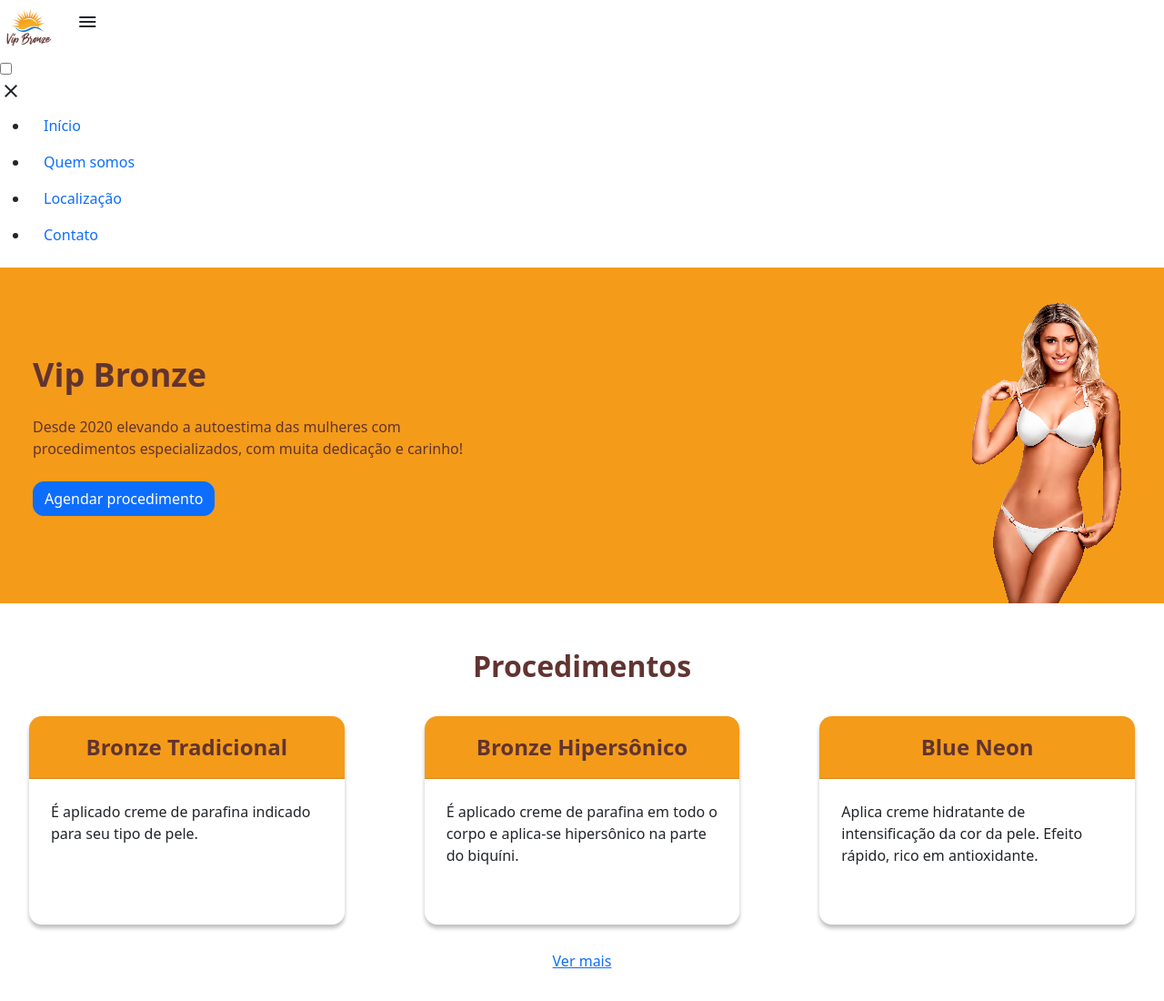
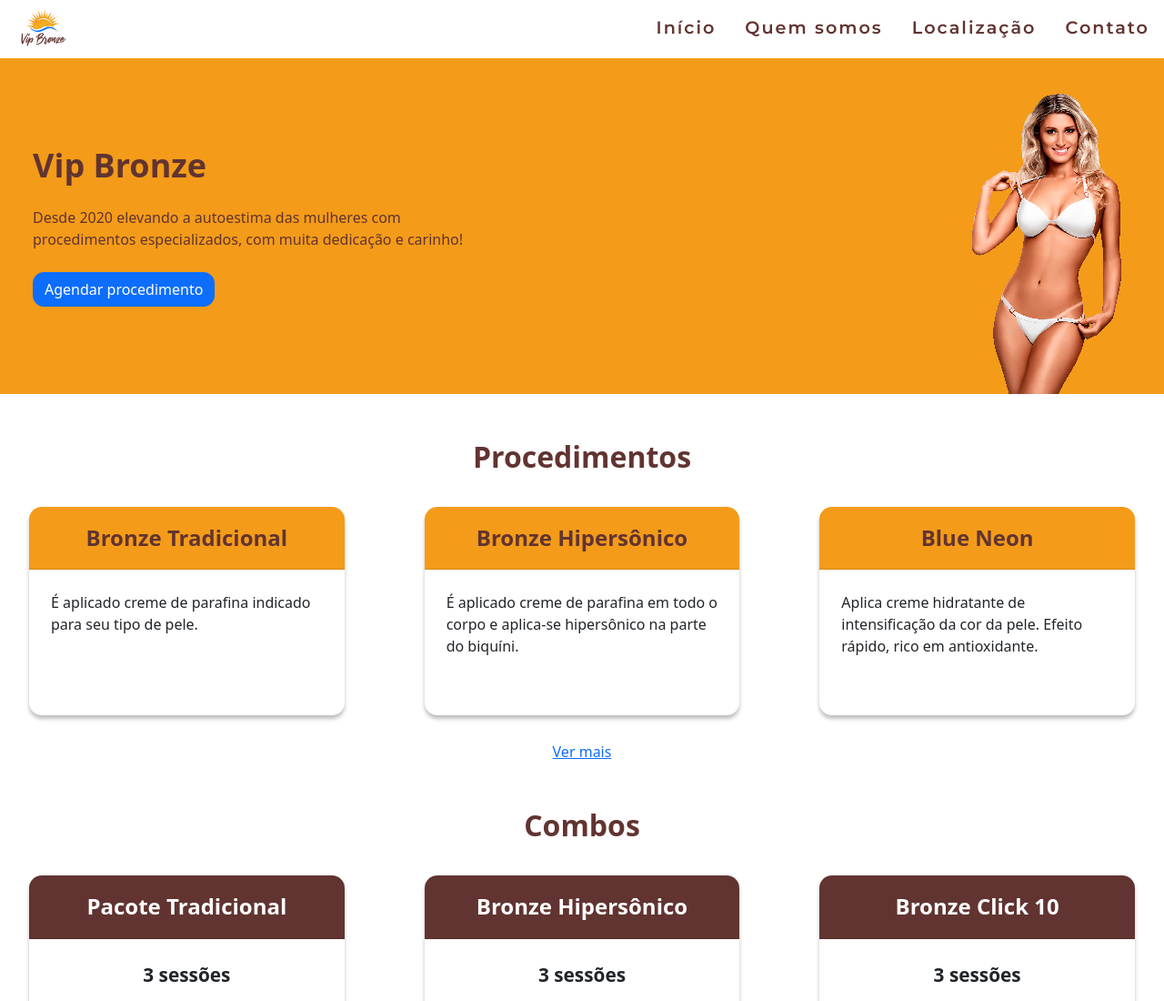
Before and after one commit to MatheusRoichman/Vip-Bronze, a plain HTML site: page public/index.html in a window 1280 px wide. Shown: the top 1100 px of the page at 91% size. Drawn offline with nearby package versions, Linux system fonts and the light colour scheme; a script that the page names is missing.

Commit message:
Estilização do menu sidebar movida para main.css

```diff
--- a/public/css/main.css
+++ b/public/css/main.css
@@ -38,6 +38,96 @@
 	height: 4rem;
 }
 
+input[type="checkbox"]{
+	display: none;
+}
+.container-logo{
+	display: flex;
+	padding: 0 1rem;
+	align-items: center;
+	justify-content: space-between;
+}
+label .icon-menu{
+	font-size: 1.8rem;
+	margin-top: .8rem;
+}
+.container-menu{
+	top: 0;
+	left: -120vw;
+	width: 100vw;
+	height: 100vh;
+	z-index: 5000;
+	display: flex;
+	transition: 1s;
+	position: fixed;
+	align-items: center;
+	background:  var(--yellow);
+	justify-content: center;
+}
+.container-menu .close{
+	top: 2%;
+	left: -35vw;
+	transition: 1s;
+	position: fixed;
+}
+.container-menu .menu{
+	display: flex;
+	list-style: none;
+	padding-left: 1rem;
+	align-items: center;
+	flex-direction: column;
+	justify-content: center;
+}
+.menu .nav-item{
+	margin-bottom: 1rem;
+	font: 1.2rem/1.6 'Montserrat', sans-serif;
+	font-weight: bold;
+}
+.nav-item .nav-link{
+	color: var(--brown);
+	letter-spacing: 2px;
+}
+#activate-menu:checked ~ .container-menu{
+	left: 0;
+}
+#activate-menu:checked ~ .container-menu .close{
+	left: 85%;
+}
+
+@media only screen and (min-width: 768px) {
+	header label {
+		display: none;
+	}
+	.navbar-css{
+		display: flex;
+		align-items: center;
+		justify-content: space-between;
+	}
+
+	.container-menu{
+		left: 0;
+		width: auto;
+		height: 3rem;
+		display: flex;
+		position: static;
+		margin-top: .8rem;
+		align-items: center;
+		background: transparent;
+		justify-content: space-evenly;
+	}
+	.container-menu .menu{
+		padding: 0;
+		display: flex;
+		list-style: none;
+		align-items: center;
+		flex-direction: row;
+	}
+
+	.menu .nav-item{
+		margin-bottom: 0rem;
+	}
+}
+
 footer, footer a {
 	color: #fff;
 }
```
